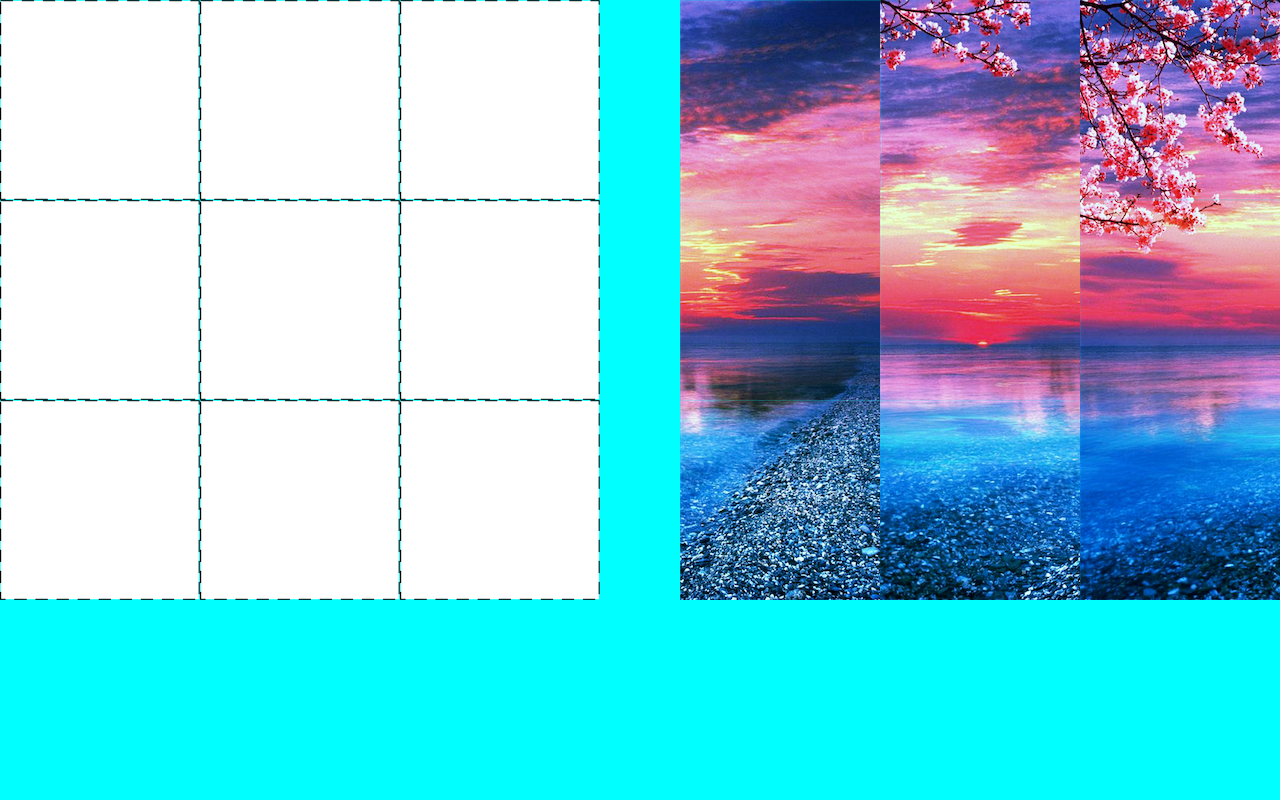
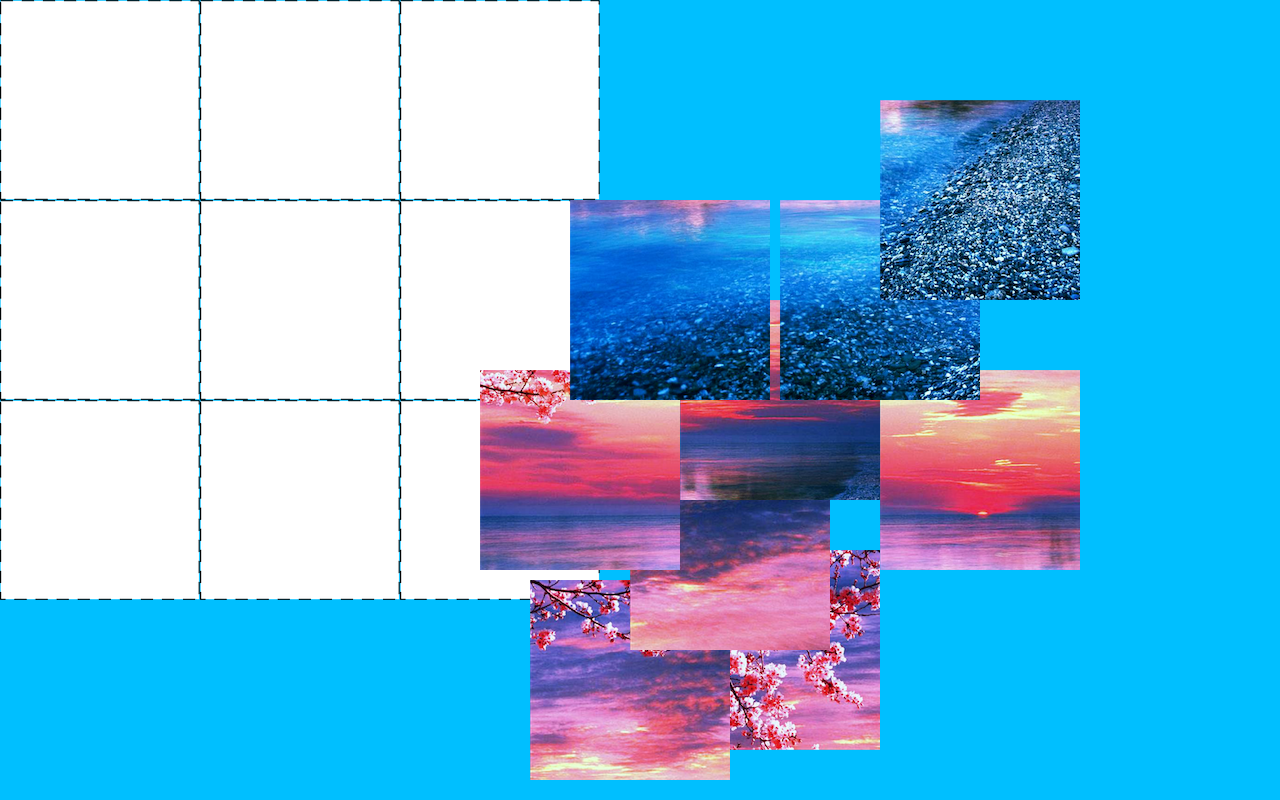
Before and after one commit to thatomotshudi067/module-4-assessment-2, a plain HTML site: page index.html in a window 1280 px wide. Drawn offline with Linux system fonts and the light colour scheme.

Commit message:
Update style.css

```diff
--- a/style.css
+++ b/style.css
@@ -3,20 +3,13 @@ body{
     padding: 0;
     width: 100%;
     height: 100%;
-    background-color: aqua;
+    background-color: deepskyblue;
 }
 
-/*=============== GRID 1 ===============*/
 
 #grid1-1{
     position: absolute;
     left: 0px;
-    top: 0px;
-}
-
-#img1-1-draggable{
-    position: absolute;
-    right: 0px;
     top: 0px;
 }
 
@@ -26,35 +19,15 @@ body{
     top: 0px;
 }
 
-#img1-2-draggable{
-    position: absolute;
-    right: 200px;
-    top: 0px;
-}
-
 #grid1-3{
     position: absolute;
     left: 400px;
     top: 0px;
 }
 
-#img1-3-draggable{
-    position: absolute;
-    right: 400px;
-    top: 0px;
-}
-
-/*=============== GRID 2 ===============*/
-
 #grid2-1{
     position: absolute;
     left: 0px;
-    top: 200px;
-}
-
-#img2-1-draggable{
-    position: absolute;
-    right: 0px;
     top: 200px;
 }
 
@@ -64,35 +37,15 @@ body{
     top: 200px;
 }
 
-#img2-2-draggable{
-    position: absolute;
-    right: 200px;
-    top: 200px;
-}
-
 #grid2-3{
     position: absolute;
     left: 400px;
     top: 200px;
 }
 
-#img2-3-draggable{
-    position: absolute;
-    right: 400px;
-    top: 200px;
-}
-
-/*=============== GRID 3 ===============*/
-
 #grid3-1{
     position: absolute;
     left: 0px;
-    top: 400px;
-}
-
-#img3-1-draggable{
-    position: absolute;
-    right: 0px;
     top: 400px;
 }
 
@@ -102,20 +55,69 @@ body{
     top: 400px;
 }
 
-#img3-2-draggable{
-    position: absolute;
-    right: 200px;
-    top: 400px;
-}
-
 #grid3-3{
     position: absolute;
     left: 400px;
     top: 400px;
 }
+#img1-1-draggable{
+    position: absolute;
+    right: 400px;
+    bottom: 50px;
+}
+
+#img1-2-draggable{
+	position: absolute;
+    right: 550px;
+    bottom: 20px;
+
+}
+
+#img1-3-draggable{
+	position: absolute;
+    right: 450px;
+    bottom: 150px;
+
+}
+
+#img2-1-draggable{
+	position: absolute;
+    right: 600px;
+    bottom: 230px;
+
+}
+
+#img2-2-draggable{
+	position: absolute;
+    right: 200px;
+    bottom: 230px;
+
+}
+
+#img2-3-draggable{
+	position: absolute;
+    right: 400px;
+    bottom: 300px;
+
+}
+
+#img3-1-draggable{
+	position: absolute;
+    right: 510px;
+    bottom: 400px;
+
+}
+
+#img3-2-draggable{
+	position: absolute;
+    right: 300px;
+    bottom: 400px;
+
+}
 
 #img3-3-draggable{
-    position: absolute;
-    right: 400px;
-    top: 400px;
+	position: absolute;
+    right: 200px;
+    bottom: 500px;
+
 }
```
